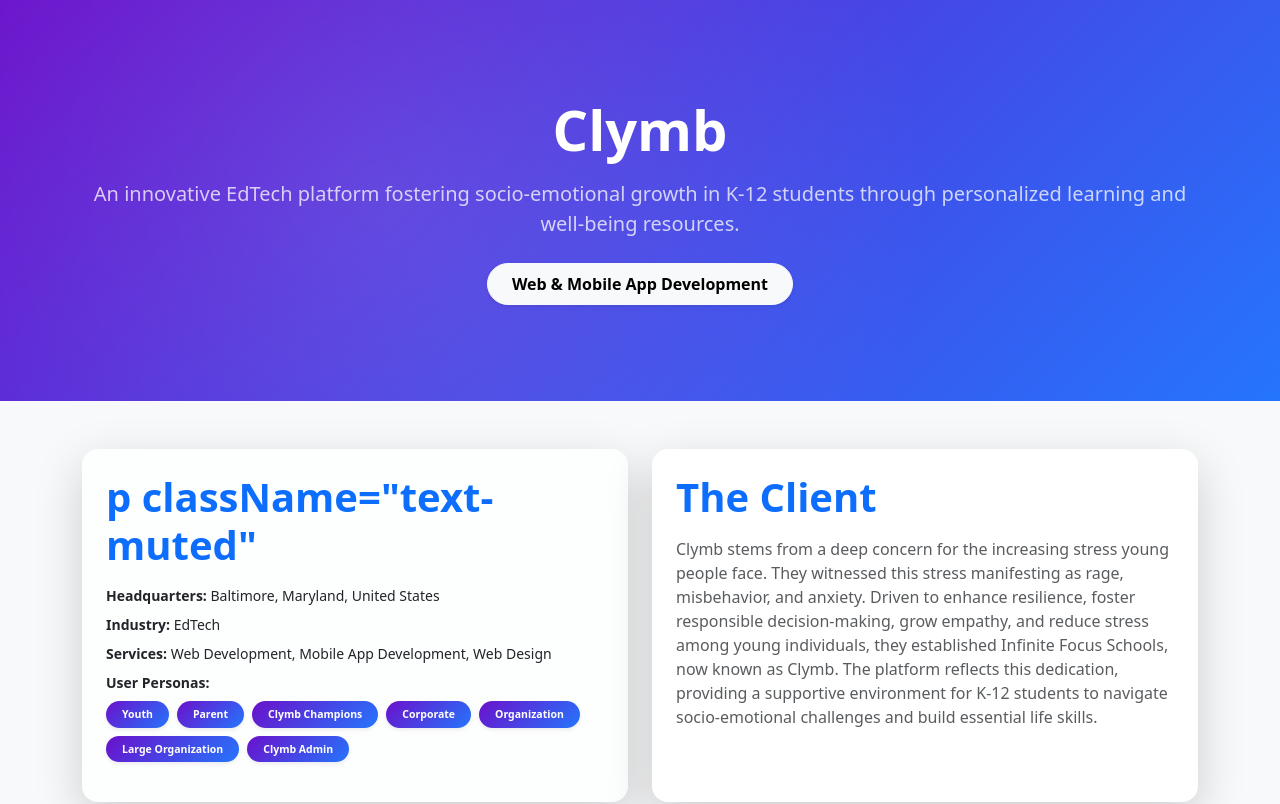
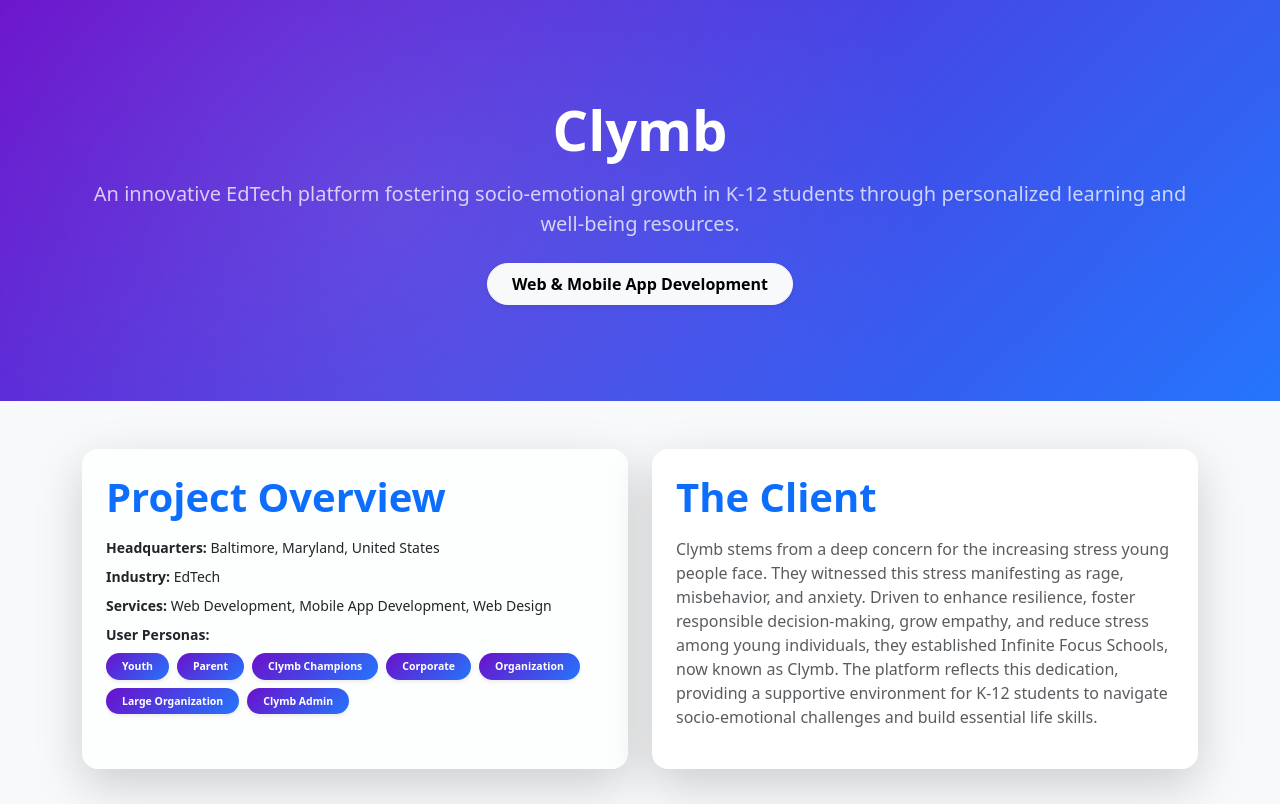
Before and after one commit to ketan123456/TechFutura-Solutions-Portfolio, a Next.js app: page /clymb in a window 1280 px wide. Shown: the top 804 px of the page. Built offline with nearby package versions, Linux system fonts and the light colour scheme.

Commit message:
mane change

```diff
--- a/src/app/clymb/components/clymb.tsx
+++ b/src/app/clymb/components/clymb.tsx
@@ -86,7 +86,7 @@
           <div className="col-md-6" data-aos="fade-right">
             <div className="card border-0 shadow-lg rounded-4 h-100 p-4 bg-white bg-opacity-75 backdrop-blur">
               <h4 className="fw-bold text-primary mb-3 display-6">
-                p className="text-muted"
+                {/* p className="text-muted" */}Project Overview
               </h4>
               <ul className="list-unstyled small">
                 <li className="mb-2">
```
